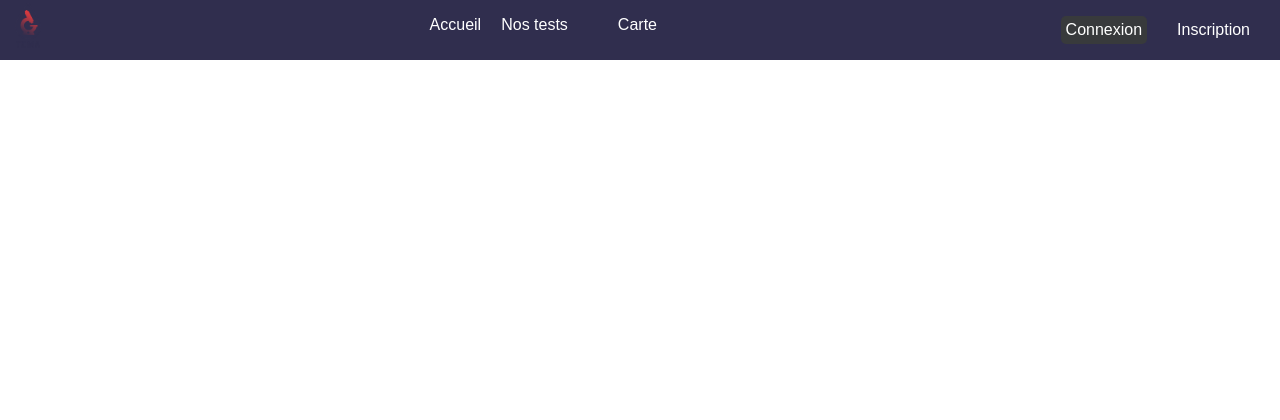
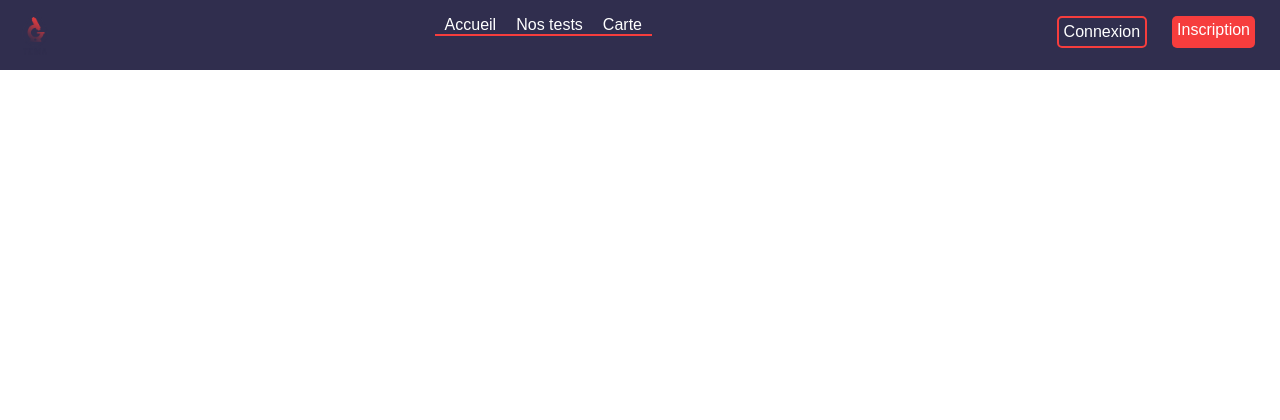
Before and after one commit to TEMA-Grenoble/TEMA-Code, a PHP site: page / in a window 1280 px wide. Shown: the top 420 px of the page. Run offline with PHP 8.4, Linux system fonts and the light colour scheme; some web fonts are replaced.

Commit message:
Add Navbar

```diff
--- a/index.html
+++ b/index.html
@@ -19,12 +19,12 @@
 		<img id="logo" src="ressources/logo/TEMA_New_LogoV1.1_Transparent.png" height="50px">
 		<ul class="navbarList" id="one-list">
 			<li class="firstLi"><a href="index.html">Accueil</a></li>
-			<li class="firstLi"><a href="#">Nos tests</a></li>
-				<ul class="navbarList">
+			<li class="firstLi" id="showLi"><a href="#">Nos tests</a></li>
+				<ul class="navbarList" id="subUl">
 					<li class="secondLi"><a href="fasttest.html">Test rapide</a></li>
 					<li class="secondLi"><a href="slowtest.html">Test long</a></li>
 				</ul>
-			<li><a href="map.html">Carte</a></li>
+			<li class="firstLi"><a href="map.html">Carte</a></li>
 		</ul>
 		<ul class="navbarList" id="two-list">
 			<li class="thirdLi" id="singinLi"><a id="singin" href="singin.html">Connexion</a></li>
--- a/src/navbar.css
+++ b/src/navbar.css
@@ -12,7 +12,7 @@ nav {
 }
 
 #logo {
-	margin: 3px;
+	padding: 10px;
 }
 
 .navbarList  {
@@ -38,27 +38,17 @@ a {
 .firstLi {
 	padding-left: 10px;
 	padding-right: 10px;
-
+	border-bottom: 2px solid #F63D3D;
 }
 
-.secondLi {
+				/* SUB NAVBAR */
+
+#subUl {
 	display: none;
 }
 
 				/* NAVBAR 2 */
 
-/* #two-list {
-	padding: 5px;
-	margin-right: 25px;
-	margin-left: 0px;
-	background-color: #7e7c94;
-	border-radius: 5px;
-	display: flex;
-	flex-direction: row;
-	justify-content: space-between;
-	align-content: center;
-	width: 200px;
-} */
 
 .thirdLi {
 	padding: 5px;
@@ -72,10 +62,20 @@ a {
 	align-content: center;
 }
 
-.thirdLi:hover {
-	background-color: black;
+#singinLi {
+	border: 2px solid #F63D3D;
 }
 
-#singinLi {
-	background-color: #383a3c;
+#singinLi:hover {
+	background-color: #F63D3D;
 }
+
+#singupLi {
+	background-color: #F63D3D;
+}
+
+ #singupLi:hover{
+	 color: black;
+	 background-color: #302E4E;
+	 border: 2px solid #F63D3D;
+ }
```
